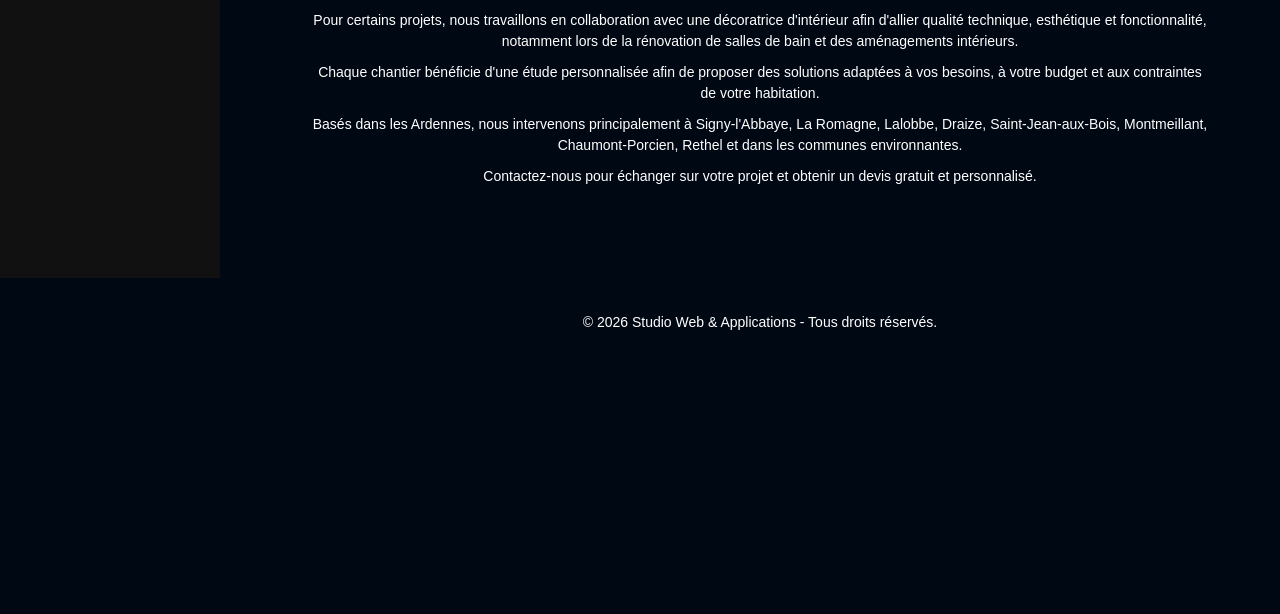
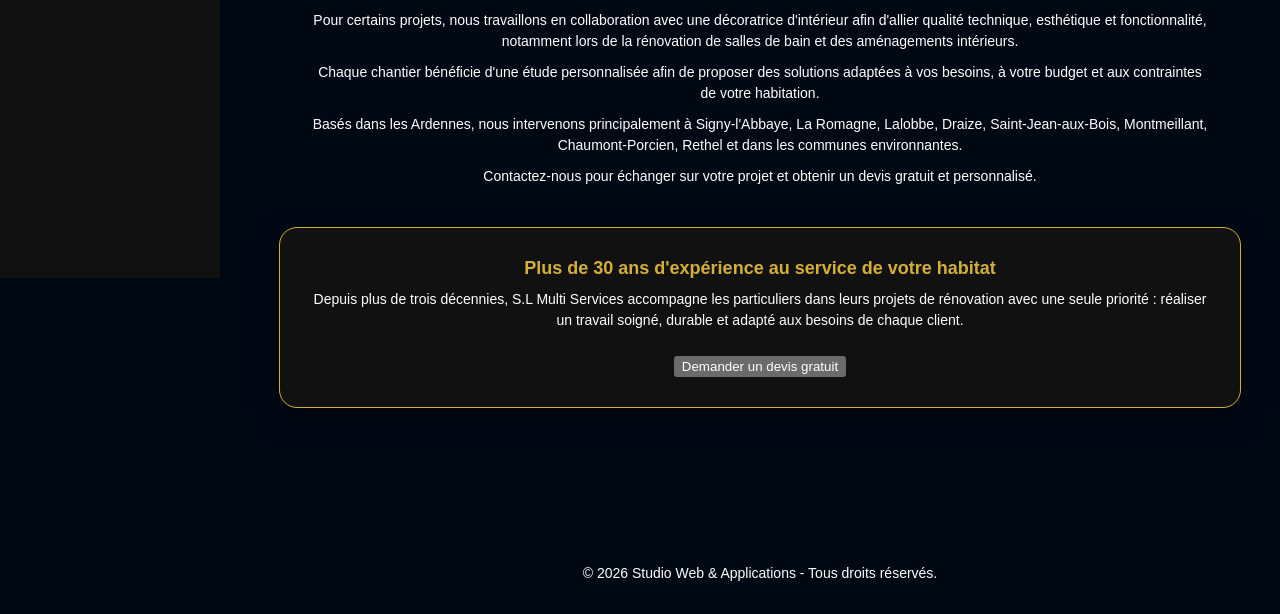
Before and after one commit to MSEDIT-1304/S.L-Multi-Services, a Flask app: page / in a window 1280 px wide. Shown: the part 572-1186 px from the top of the page. Before the commit the page ends 902 px from the top, so only its background shows below. Run offline with Flask 3, Linux system fonts and the light colour scheme.

Commit message:
Update accueil.html

```diff
--- a/templates/accueil.html
+++ b/templates/accueil.html
@@ -28,6 +28,26 @@ Basés dans les Ardennes, nous intervenons principalement à Signy-l'Abbaye, La
 Contactez-nous pour échanger sur votre projet et obtenir un devis gratuit et personnalisé.
 </p>
 
+<br><br>
+
+<div style="max-width:900px;margin:0 auto 40px auto;padding:30px;background:#111;border:1px solid #d4af37;border-radius:18px;box-shadow:0 10px 25px rgba(0,0,0,.35);">
+
+    <h2 style="margin-top:0;color:#d4af37;">
+        Plus de 30 ans d'expérience au service de votre habitat
+    </h2>
+
+    <p style="margin-bottom:25px;">
+        Depuis plus de trois décennies, S.L Multi Services accompagne les particuliers
+        dans leurs projets de rénovation avec une seule priorité :
+        réaliser un travail soigné, durable et adapté aux besoins de chaque client.
+    </p>
+
+    <a href="{{ url_for('contact') }}">
+        <button>Demander un devis gratuit</button>
+    </a>
+
+</div>
+
 <br><br><br>
 
 <br><br>
```
